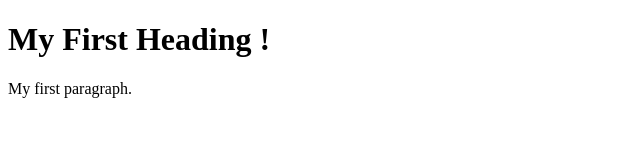
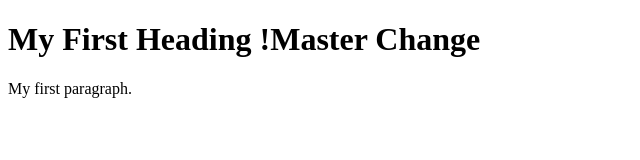
Before and after one commit to VendoDesign/testing-repository-sh, a plain HTML site: page index.html in a window 1280 px wide. Shown: the whole page, without its empty margins (0-640 px from the left). Drawn offline with Linux system fonts and the light colour scheme.

Commit message:
changed file index.html

```diff
--- a/index.html
+++ b/index.html
@@ -2,7 +2,7 @@
 <html>
 <body>
 
-<h1>My First Heading !</h1>
+<h1>My First Heading !Master Change</h1>
 <p>My first paragraph.</p>
 
 </body>
```
